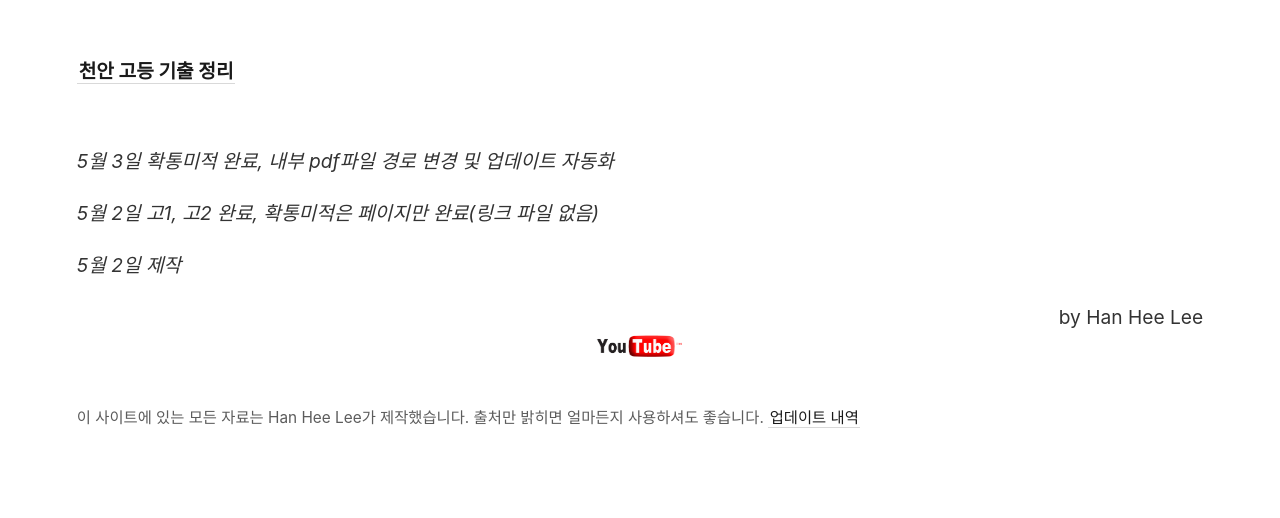
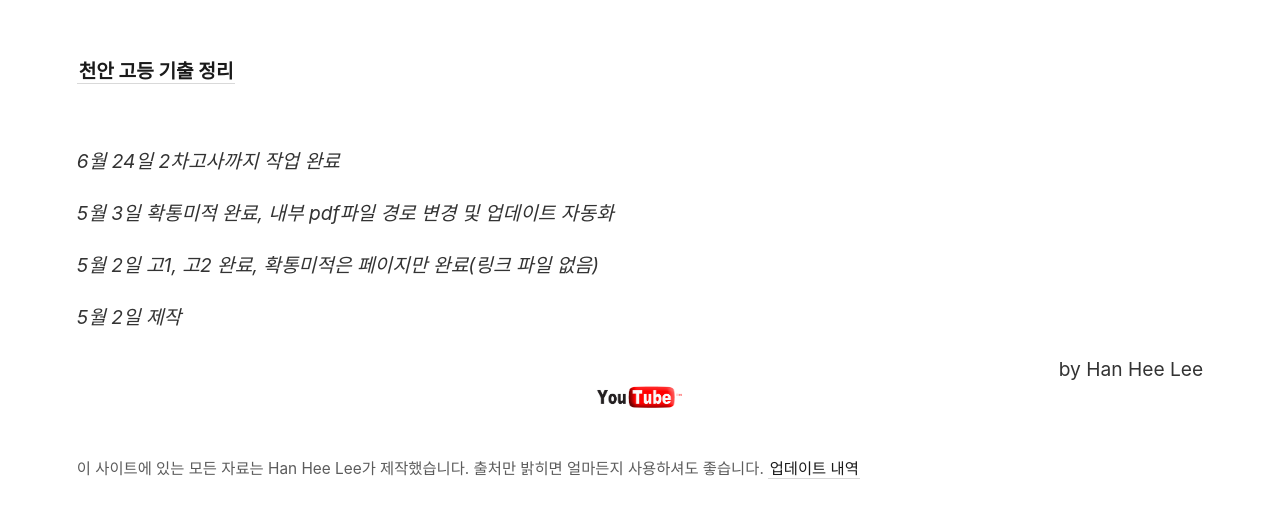
Before and after one commit to gwandae/test, a Jekyll site: the page built from _pages/about.md, in a window 1280 px wide. Shown: the top 518 px of the page. Built offline with Jekyll 4.4.1, drawn with Linux system fonts in a browser that asks for light colours.

Commit message:
Update about.md

```diff
--- a/_pages/about.md
+++ b/_pages/about.md
@@ -3,6 +3,8 @@ layout: page
 title: About
 permalink: /about
 ---
+*6월 24일 2차고사까지 작업 완료*
+
 *5월 3일 확통미적 완료, 내부 pdf파일 경로 변경 및 업데이트 자동화*
 
 *5월 2일 고1, 고2 완료, 확통미적은 페이지만 완료(링크 파일 없음)*
```
